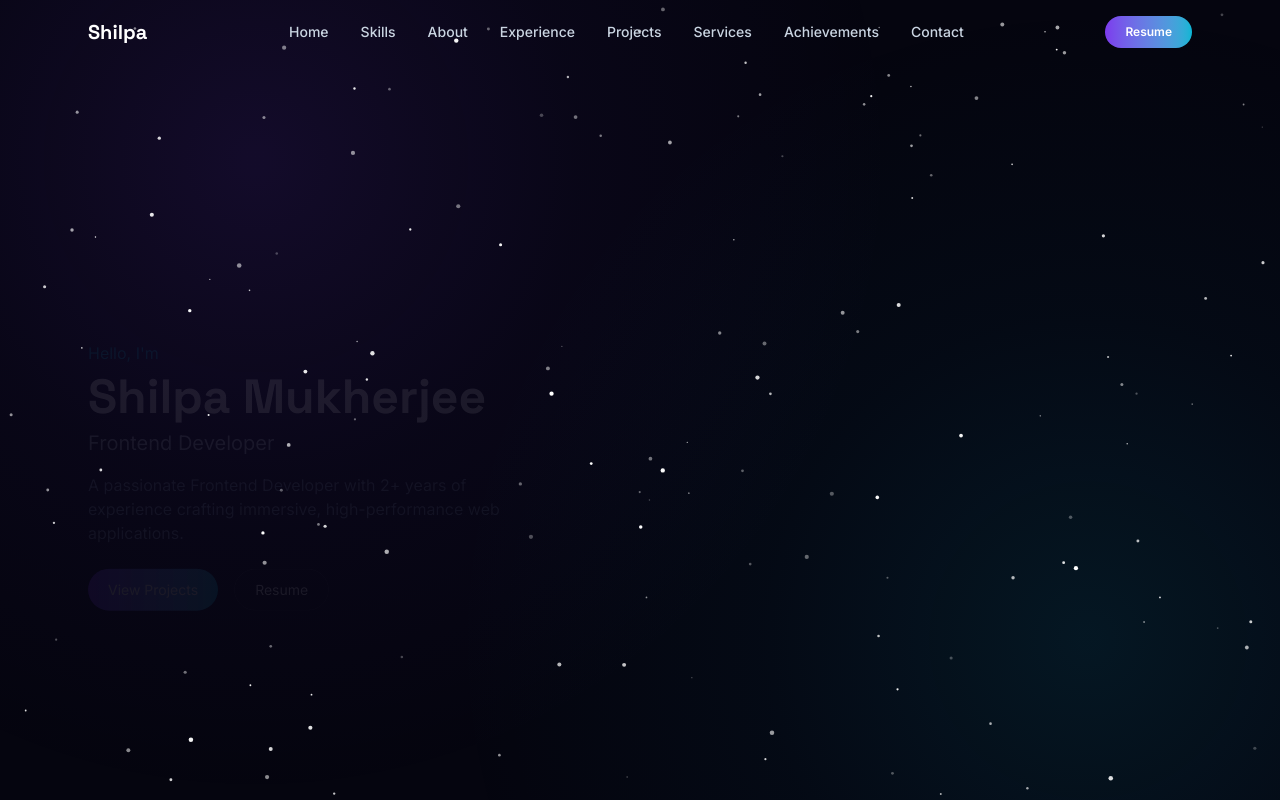
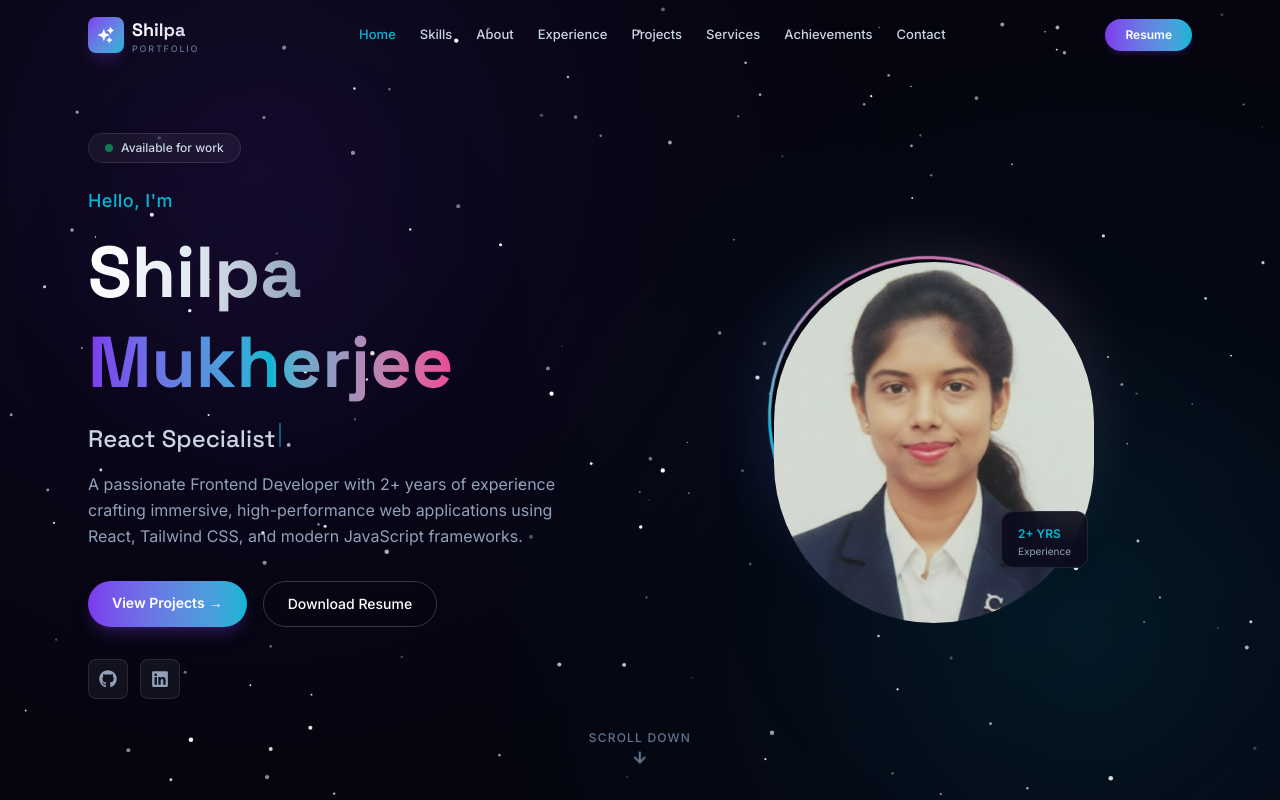
Before and after one commit to its-shilpa/react-space-portfolio, a React (Vite) app: page / in a window 1280 px wide. Shown: the top 800 px of the page. Built offline with nearby package versions, Linux system fonts and the light colour scheme.

Commit message:
Fixed the ui

```diff
--- a/src/components/layout/Navbar.jsx
+++ b/src/components/layout/Navbar.jsx
@@ -1,5 +1,6 @@
 import { useState, useEffect } from 'react';
 import { Link } from 'react-scroll';
+import { HiSparkles } from 'react-icons/hi2';
 
 const links = ["Home", "Skills", "About", "Experience", "Projects", "Services", "Achievements", "Contact"];
 
@@ -33,12 +34,23 @@ export default function Navbar() {
         }`}
       >
         <div className="max-w-6xl mx-auto flex items-center justify-between px-6 py-4">
-          <Link to="home" smooth duration={500} className="font-display font-bold text-white text-xl cursor-pointer">
-            Shilpa
+          {/* Premium Logo */}
+          <Link to="home" smooth duration={500} className="cursor-pointer flex items-center gap-2 group">
+            <div className="w-9 h-9 rounded-lg bg-gradient-to-br from-nebula-purple to-nebula-blue flex items-center justify-center shadow-lg shadow-nebula-purple/20 group-hover:shadow-nebula-purple/40 group-hover:scale-110 transition-all duration-300">
+              <HiSparkles className="text-white text-lg" />
+            </div>
+            <div className="flex flex-col leading-none">
+              <span className="font-display font-bold text-lg bg-gradient-to-r from-white to-slate-300 bg-clip-text text-transparent group-hover:from-nebula-blue group-hover:to-nebula-purple transition-all duration-300">
+                Shilpa
+              </span>
+              <span className="text-[9px] text-slate-500 font-medium tracking-[0.2em] uppercase">
+                Portfolio
+              </span>
+            </div>
           </Link>
 
           {/* Desktop links */}
-          <ul className="hidden md:flex gap-8 text-sm text-slate-300 font-medium">
+          <ul className="hidden lg:flex gap-6 text-[13px] text-slate-300 font-medium">
             {links.map((link) => (
               <li key={link}>
                 <Link
@@ -46,7 +58,9 @@ export default function Navbar() {
                   smooth
                   duration={500}
                   offset={-80}
-                  className="cursor-pointer hover:text-nebula-blue transition"
+                  activeClass="!text-nebula-blue"
+                  spy={true}
+                  className="cursor-pointer hover:text-nebula-blue transition relative py-1 after:absolute after:bottom-0 after:left-0 after:w-0 after:h-[2px] after:bg-nebula-blue after:transition-all after:duration-300 hover:after:w-full"
                 >
                   {link}
                 </Link>
@@ -54,37 +68,51 @@ export default function Navbar() {
             ))}
           </ul>
 
-          <button className="hidden md:block px-5 py-2 rounded-full bg-gradient-to-r from-nebula-purple to-nebula-blue text-white text-xs font-semibold hover:opacity-90 transition">
+          <button className="hidden lg:block px-5 py-2 rounded-full bg-gradient-to-r from-nebula-purple to-nebula-blue text-white text-xs font-semibold hover:opacity-90 hover:scale-105 transition-all duration-300 shadow-md shadow-nebula-purple/20">
             Resume
           </button>
 
           {/* Mobile toggle button */}
           <button
-            className="md:hidden text-white z-50 p-2 focus:outline-none text-xl"
+            className="lg:hidden text-white z-50 w-10 h-10 rounded-lg bg-white/5 border border-white/10 flex items-center justify-center hover:bg-white/10 transition-all duration-300"
             onClick={() => setIsOpen(!isOpen)}
             aria-label="Toggle Menu"
           >
-            {isOpen ? '✕' : '☰'}
+            <div className="flex flex-col gap-1.5 items-center justify-center w-5">
+              <span className={`block h-[2px] w-full bg-white rounded-full transition-all duration-300 ${isOpen ? 'rotate-45 translate-y-[4px]' : ''}`} />
+              <span className={`block h-[2px] w-full bg-white rounded-full transition-all duration-300 ${isOpen ? 'opacity-0' : ''}`} />
+              <span className={`block h-[2px] w-full bg-white rounded-full transition-all duration-300 ${isOpen ? '-rotate-45 -translate-y-[4px]' : ''}`} />
+            </div>
           </button>
         </div>
       </nav>
 
       {/* Premium Full-Screen Mobile Menu Overlay */}
       <div
-        className={`fixed inset-0 z-40 bg-space-950/98 backdrop-blur-xl flex flex-col justify-center items-center gap-8 transition-all duration-300 md:hidden ${
+        className={`fixed inset-0 z-40 bg-space-900/98 backdrop-blur-2xl flex flex-col justify-center items-center gap-6 transition-all duration-500 lg:hidden ${
           isOpen ? 'opacity-100 pointer-events-auto' : 'opacity-0 pointer-events-none'
         }`}
       >
-        <ul className="flex flex-col gap-6 text-center text-slate-300">
-          {links.map((link) => (
-            <li key={link}>
+        {/* Logo in mobile menu */}
+        <div className="flex items-center gap-2 mb-6">
+          <div className="w-10 h-10 rounded-lg bg-gradient-to-br from-nebula-purple to-nebula-blue flex items-center justify-center">
+            <HiSparkles className="text-white text-xl" />
+          </div>
+          <span className="font-display font-bold text-2xl bg-gradient-to-r from-white to-slate-300 bg-clip-text text-transparent">
+            Shilpa
+          </span>
+        </div>
+
+        <ul className="flex flex-col gap-4 text-center text-slate-300">
+          {links.map((link, idx) => (
+            <li key={link} style={{ animationDelay: `${idx * 60}ms` }}>
               <Link
                 to={link.toLowerCase()}
                 smooth
                 duration={500}
                 offset={-80}
                 onClick={() => setIsOpen(false)}
-                className="cursor-pointer hover:text-nebula-blue transition text-2xl font-display font-medium block py-2"
+                className="cursor-pointer hover:text-nebula-blue transition-all duration-300 text-xl font-display font-medium block py-2 hover:tracking-wider"
               >
                 {link}
               </Link>
@@ -92,8 +120,8 @@ export default function Navbar() {
           ))}
         </ul>
 
-        <button className="px-6 py-3 rounded-full bg-gradient-to-r from-nebula-purple to-nebula-blue text-white text-sm font-semibold mt-4 shadow-lg">
-          Resume
+        <button className="px-8 py-3 rounded-full bg-gradient-to-r from-nebula-purple to-nebula-blue text-white text-sm font-semibold mt-4 shadow-lg shadow-nebula-purple/25 hover:scale-105 transition-all duration-300">
+          Download Resume
         </button>
       </div>
     </>
--- a/src/components/sections/Experience.jsx
+++ b/src/components/sections/Experience.jsx
@@ -10,6 +10,7 @@ export default function Experience() {
   const lineRef = useRef(null);
 
   useEffect(() => {
+    const ctx = gsap.context(() => {
       gsap.from(lineRef.current, {
         scaleY: 0,
         transformOrigin: 'top',
@@ -20,6 +21,9 @@ export default function Experience() {
           scrub: true,
         },
       });
+    });
+
+    return () => ctx.revert();
   }, []);
 
   return (
--- a/src/components/sections/Hero.jsx
+++ b/src/components/sections/Hero.jsx
@@ -1,45 +1,180 @@
- import { useEffect, useRef } from 'react';
+import { useEffect, useRef, useState } from 'react';
 import gsap from 'gsap';
+import { FaGithub, FaLinkedin, FaArrowDown } from 'react-icons/fa';
+import { Link } from 'react-scroll';
 import avatar from '../../assets/MyPic.jpg';
+
+const roles = [
+  'Frontend Developer',
+  'React Specialist',
+  'UI/UX Enthusiast',
+  'WordPress Expert',
+];
 
 export default function Hero() {
   const nameRef = useRef(null);
   const imgRef = useRef(null);
+  const subtitleRef = useRef(null);
+  const ctaRef = useRef(null);
+  const scrollRef = useRef(null);
 
+  const [roleIndex, setRoleIndex] = useState(0);
+  const [displayText, setDisplayText] = useState('');
+  const [isDeleting, setIsDeleting] = useState(false);
+
+  // Typing effect
   useEffect(() => {
-    const tl = gsap.timeline({ defaults: { ease: 'power3.out' } });
-    tl.from(nameRef.current, { y: 30, opacity: 0, duration: 0.8 })
-      .from(imgRef.current, { scale: 0.8, opacity: 0, duration: 0.8 }, '-=0.5');
+    const current = roles[roleIndex];
+    const speed = isDeleting ? 40 : 80;
+
+    const timeout = setTimeout(() => {
+      if (!isDeleting) {
+        setDisplayText(current.substring(0, displayText.length + 1));
+        if (displayText.length + 1 === current.length) {
+          setTimeout(() => setIsDeleting(true), 1800);
+        }
+      } else {
+        setDisplayText(current.substring(0, displayText.length - 1));
+        if (displayText.length === 0) {
+          setIsDeleting(false);
+          setRoleIndex((prev) => (prev + 1) % roles.length);
+        }
+      }
+    }, speed);
+
+    return () => clearTimeout(timeout);
+  }, [displayText, isDeleting, roleIndex]);
+
+  // GSAP entrance animations
+  useEffect(() => {
+    const ctx = gsap.context(() => {
+      const tl = gsap.timeline({ defaults: { ease: 'power3.out' } });
+      tl.from(nameRef.current, { y: 60, opacity: 0, duration: 1 })
+        .from(subtitleRef.current, { y: 30, opacity: 0, duration: 0.8 }, '-=0.5')
+        .from(imgRef.current, { scale: 0.6, opacity: 0, duration: 1, ease: 'back.out(1.4)' }, '-=0.6')
+        .from(ctaRef.current, { y: 20, opacity: 0, duration: 0.6 }, '-=0.4')
+        .from(scrollRef.current, { y: -10, opacity: 0, duration: 0.5 }, '-=0.2');
+    });
+
+    return () => ctx.revert();
   }, []);
 
   return (
-    <section id="home" className="min-h-screen flex items-center pt-24">
-      <div className="max-w-6xl mx-auto w-full px-6 grid md:grid-cols-2 gap-10 items-center">
+    <section id="home" className="relative z-10 min-h-screen flex items-center pt-20 pb-12 overflow-hidden">
+      {/* Decorative floating orbs */}
+      <div className="absolute top-[20%] left-[10%] w-72 h-72 rounded-full bg-nebula-purple/8 blur-[100px] animate-pulse pointer-events-none" />
+      <div className="absolute bottom-[10%] right-[5%] w-96 h-96 rounded-full bg-nebula-blue/6 blur-[120px] animate-pulse pointer-events-none" style={{ animationDelay: '2s' }} />
+
+      <div className="max-w-6xl mx-auto w-full px-6 grid md:grid-cols-2 gap-12 items-center">
+        {/* Text content */}
         <div ref={nameRef}>
-          <p className="text-nebula-blue">Hello, I'm</p>
-          <h1 className="font-display text-4xl md:text-5xl font-bold text-white mt-2">
-            Shilpa Mukherjee
+          <div className="inline-flex items-center gap-2 px-4 py-1.5 rounded-full bg-white/5 border border-white/10 backdrop-blur-sm mb-6">
+            <span className="w-2 h-2 rounded-full bg-green-400 animate-pulse" />
+            <span className="text-xs text-slate-300 font-medium">Available for work</span>
+          </div>
+
+          <p className="text-nebula-blue font-medium text-lg tracking-wide">Hello, I'm</p>
+
+          <h1 className="font-display text-5xl md:text-6xl lg:text-7xl font-bold mt-3 leading-tight">
+            <span className="bg-gradient-to-r from-white via-slate-200 to-slate-400 bg-clip-text text-transparent">
+              Shilpa
+            </span>
+            <br />
+            <span className="bg-gradient-to-r from-nebula-purple via-nebula-blue to-nebula-pink bg-clip-text text-transparent">
+              Mukherjee
+            </span>
           </h1>
-          <h2 className="text-xl text-slate-300 mt-2">Frontend Developer</h2>
-          <p className="text-slate-400 mt-4 max-w-md">
-            A passionate Frontend Developer with 2+ years of experience crafting
-            immersive, high-performance web applications.
-          </p>
-          <div className="flex gap-4 mt-6">
-            <button className="px-5 py-2.5 rounded-full bg-gradient-to-r from-nebula-purple to-nebula-blue text-white text-sm">
+
+          <div ref={subtitleRef} className="mt-4">
+            <h2 className="text-xl md:text-2xl text-slate-300 font-display font-medium h-8">
+              {displayText}
+              <span className="inline-block w-0.5 h-6 bg-nebula-blue ml-1 animate-pulse" />
+            </h2>
+            <p className="text-slate-400 mt-4 max-w-lg leading-relaxed text-sm md:text-base">
+              A passionate Frontend Developer with 2+ years of experience crafting
+              immersive, high-performance web applications using React, Tailwind CSS,
+              and modern JavaScript frameworks.
+            </p>
+          </div>
+
+          <div ref={ctaRef} className="flex flex-wrap gap-4 mt-8">
+            <Link
+              to="projects"
+              smooth
+              duration={500}
+              offset={-80}
+              className="group cursor-pointer px-6 py-3 rounded-full bg-gradient-to-r from-nebula-purple to-nebula-blue text-white text-sm font-semibold shadow-lg shadow-nebula-purple/25 hover:shadow-nebula-purple/40 hover:scale-105 transition-all duration-300"
+            >
               View Projects
+              <span className="inline-block ml-1 group-hover:translate-x-1 transition-transform">→</span>
+            </Link>
+            <button className="px-6 py-3 rounded-full border border-white/20 text-white text-sm font-medium hover:bg-white/5 hover:border-white/40 hover:scale-105 transition-all duration-300 backdrop-blur-sm">
+              Download Resume
             </button>
-            <button className="px-5 py-2.5 rounded-full border border-white/20 text-white text-sm">
-              Resume
-            </button>
+          </div>
+
+          {/* Social icons */}
+          <div className="flex gap-3 mt-8">
+            {[
+              { icon: FaGithub, url: 'https://github.com', label: 'GitHub' },
+              { icon: FaLinkedin, url: 'https://linkedin.com', label: 'LinkedIn' },
+            ].map(({ icon: Icon, url, label }) => (
+              <a
+                key={label}
+                href={url}
+                target="_blank"
+                rel="noopener noreferrer"
+                className="w-10 h-10 rounded-lg bg-white/5 border border-white/10 flex items-center justify-center text-slate-400 hover:text-nebula-blue hover:border-nebula-blue/50 hover:bg-white/10 transition-all duration-300"
+                title={label}
+              >
+                <Icon className="text-lg" />
+              </a>
+            ))}
           </div>
         </div>
 
-        <div ref={imgRef} className="justify-self-center">
-          <div className="w-64 h-64 rounded-full p-1 bg-gradient-to-tr from-nebula-purple via-nebula-blue to-nebula-pink">
-            <img src={avatar} alt="Shilpa Mukherjee" className="w-full h-full rounded-full object-cover" />
+        {/* Profile image */}
+        <div ref={imgRef} className="justify-self-center relative">
+          {/* Outer glow ring */}
+          <div className="absolute -inset-4 rounded-full bg-gradient-to-tr from-nebula-purple/30 via-nebula-blue/20 to-nebula-pink/30 blur-xl animate-pulse" />
+
+          {/* Rotating border ring */}
+          <div className="relative w-64 h-64 md:w-72 md:h-72 lg:w-80 lg:h-80">
+            <div
+              className="absolute inset-0 rounded-full bg-gradient-to-tr from-nebula-purple via-nebula-blue to-nebula-pink p-[3px]"
+              style={{ animation: 'spin 8s linear infinite' }}
+            >
+              <div className="w-full h-full rounded-full bg-space-900" />
+            </div>
+
+            {/* Actual image */}
+            <img
+              src={avatar}
+              alt="Shilpa Mukherjee"
+              className="absolute inset-[6px] rounded-full object-cover z-10"
+            />
+          </div>
+
+          {/* Floating badge */}
+          <div className="absolute -bottom-2 -right-2 md:bottom-2 md:right-0 z-20 px-4 py-2 rounded-xl bg-space-800/90 border border-white/10 backdrop-blur-md shadow-lg">
+            <span className="text-xs text-nebula-blue font-bold">2+ YRS</span>
+            <p className="text-[10px] text-slate-400">Experience</p>
           </div>
         </div>
+      </div>
+
+      {/* Scroll indicator */}
+      <div ref={scrollRef} className="absolute bottom-8 left-1/2 -translate-x-1/2">
+        <Link
+          to="skills"
+          smooth
+          duration={500}
+          offset={-80}
+          className="cursor-pointer flex flex-col items-center gap-2 text-slate-500 hover:text-nebula-blue transition-colors duration-300"
+        >
+          <span className="text-xs font-medium tracking-widest uppercase">Scroll Down</span>
+          <FaArrowDown className="text-sm animate-bounce" />
+        </Link>
       </div>
     </section>
   );
--- a/src/components/ui/StarField.jsx
+++ b/src/components/ui/StarField.jsx
@@ -146,7 +146,8 @@ export default function StarField() {
   return (
     <canvas
       ref={canvasRef}
-      className="fixed inset-0 -z-10 bg-[#05050f] pointer-events-none"
+      className="fixed inset-0 bg-transparent pointer-events-none"
+      style={{ zIndex: -10 }}
     />
   );
 }
--- a/src/index.css
+++ b/src/index.css
@@ -1,6 +1,7 @@
 @import "tailwindcss";
 
 @theme {
+  --color-space-950: #030308;
   --color-space-900: #05050f;
   --color-space-800: #0a0a1a;
   --color-space-700: #12122b;
@@ -21,3 +22,13 @@ body {
   font-family: var(--font-body);
   overflow-x: hidden;
 }
+
+/* Spinning animation for the profile image ring */
+@keyframes spin {
+  from {
+    transform: rotate(0deg);
+  }
+  to {
+    transform: rotate(360deg);
+  }
+}
```
Lines whose indentation alone changed are shown as unchanged.
